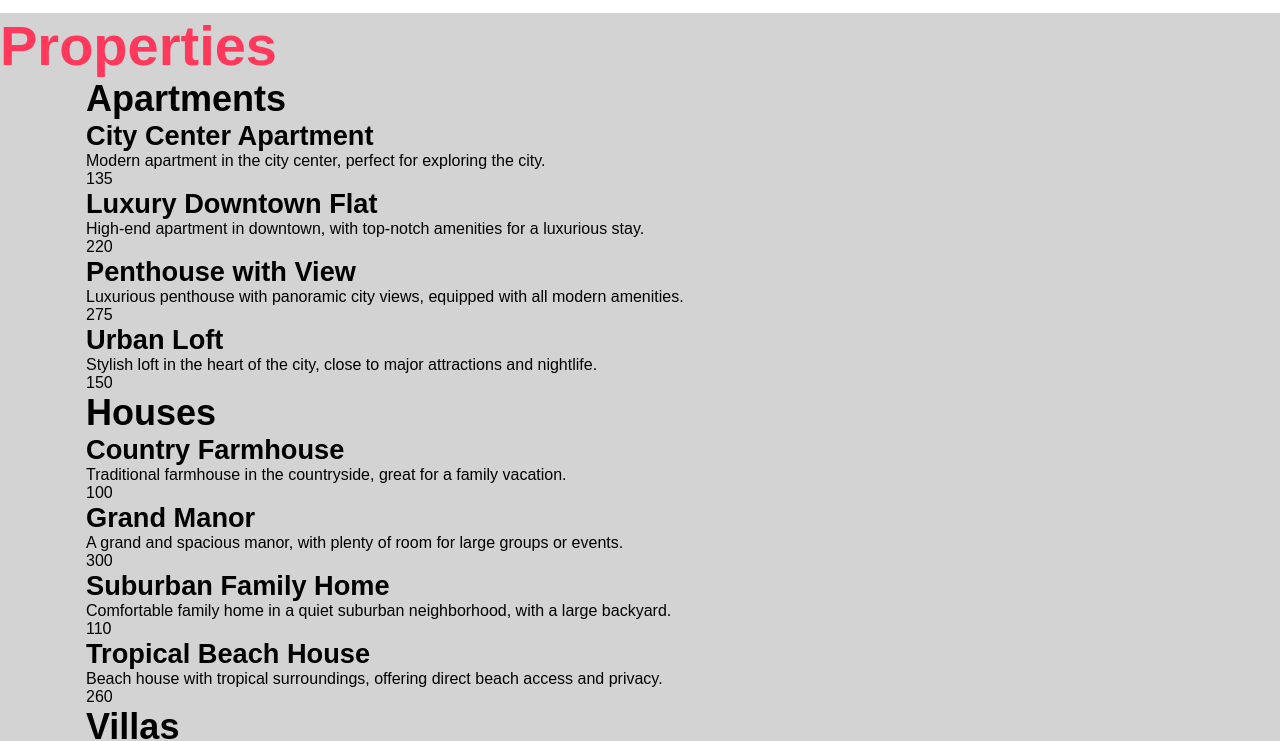
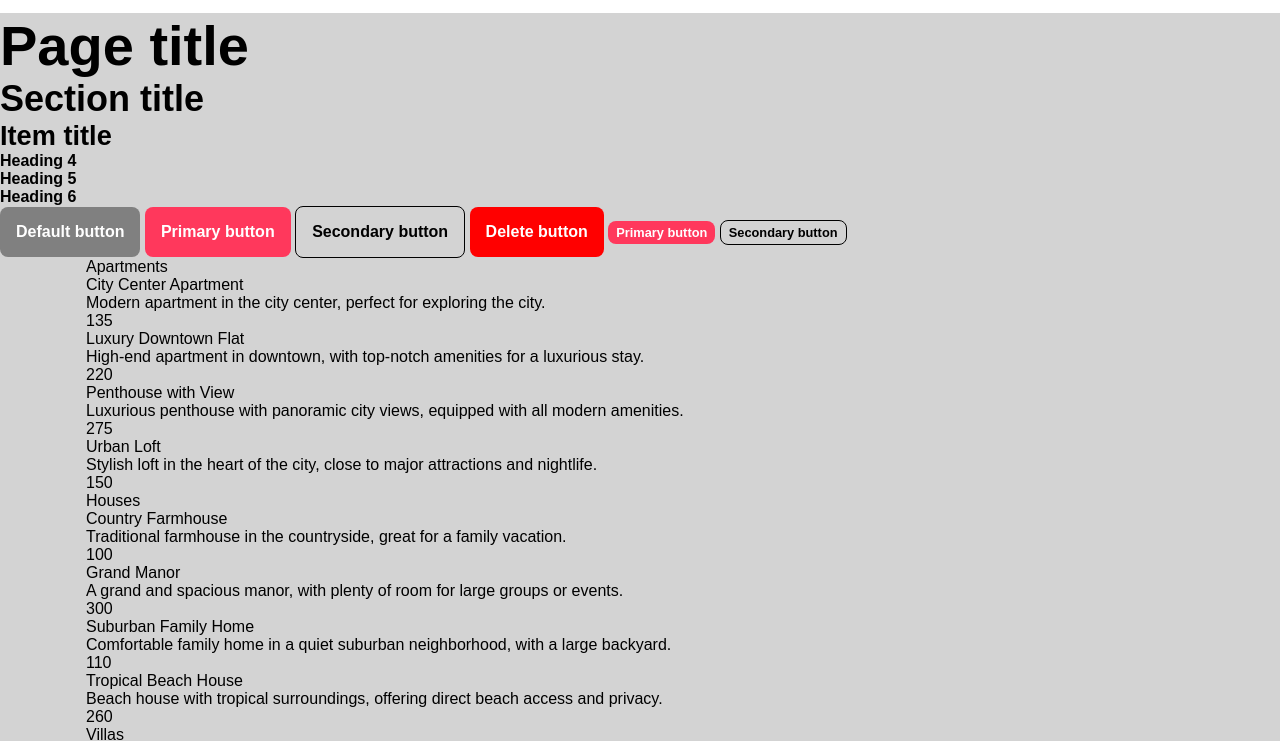
Before and after one commit to maddiecasamento/ist363-airbnb, a website: page index.html in a window 1280 px wide. Shown: the part 94-835 px from the top of the page. Drawn offline with Linux system fonts and the light colour scheme.

Commit message:
attendence 3/5/24

```diff
--- a/index.html
+++ b/index.html
@@ -75,7 +75,18 @@
         Mobile menu content goes here.
     </div>
 	<main>
-		<h1>Properties</h1>
+		<h1 class="heading heading--1">Page title</h1>
+		<h2 class="heading heading--2">Section title</h2>
+		<h3 class="heading heading--3">Item title</h3>
+		<h4 class="heading heading--4">Heading 4</h4>
+		<h5 class="heading heading--5">Heading 5</h5>
+		<h6 class="heading heading--6">Heading 6</h6>
+		<a class="btn" href="">Default button</a>
+		<a class="btn btn--primary" href="">Primary button</a>
+		<a class="btn btn--secondary" href="">Secondary button</a>
+		<a class="btn btn--delete" href="">Delete button</a>
+		<a class="btn btn--primary btn--small" href="">Primary button</a>
+		<a class="btn btn--secondary btn--small" href="">Secondary button</a>
 		<div id="content"></div>
 	</main>
 	<footer>Copyright 2024 Airbnb</footer>
--- a/sass/base/_typography.scss
+++ b/sass/base/_typography.scss
@@ -1,11 +1,12 @@
 @use '../abstracts/vars';
 @use '../abstracts/mixins';
 
-h1 {
-    font-size: 2rem;
+.heading {
     font-family: vars.$font__primary;
     font-weight: bold;
-    color: vars.$color__primary;
+    color: black;
+    &--1 {
+        font-size: 2rem;
         @include mixins.breakpoint(tablet) {
             font-size: 2.5rem;
         }
@@ -16,11 +17,8 @@ h1 {
             font-size: 3.5rem;
         }
     }
-h2 {
+    &--2 {
         font-size: 1.5rem;
-    font-family: vars.$font__primary;
-    font-weight: bold;
-    color: black;
         @include mixins.breakpoint(tablet) {
             font-size: 1.75rem;
         }
@@ -31,11 +29,8 @@ h2 {
             font-size: 2.25rem;
         }
     }
-h3 {
+    &--3 {
         font-size: 1.1rem;
-    font-family: vars.$font__primary;
-    font-weight: bold;
-    color: black;
         @include mixins.breakpoint(tablet) {
             font-size: 1.3rem;
         }
@@ -46,6 +41,7 @@ h3 {
             font-size: 1.7rem;
         }
     }
+}
 p {
     font-size: 1rem;
     font-family: vars.$font__primary;
--- a/sass/components/_btn.scss
+++ b/sass/components/_btn.scss
@@ -1,4 +1,31 @@
 @use '../abstracts/vars';
+
+.btn {
+    background-color: gray;
+    color: white;
+    padding: 1rem;
+    font-family: vars.$font__primary;
+    font-size: 1rem;
+    font-weight: bold;
+    display: inline-block;
+    text-decoration: none;
+    border-radius: 0.5rem;
+    &--primary {
+        background: vars.$color__primary;
+    }
+    &--secondary {
+        background-color: transparent;
+        border: 1px solid black;
+        color: black;
+    }
+    &--delete {
+        background-color: red;
+    }
+    &--small {
+        font-size: .8rem;
+        padding: .25rem 0.5rem;
+    }
+}
 
 .btn-ui{
     padding: 1rem;
```
Also changed, not shown: css/style.css, 1 other file. Lines whose indentation alone changed are shown as unchanged.
